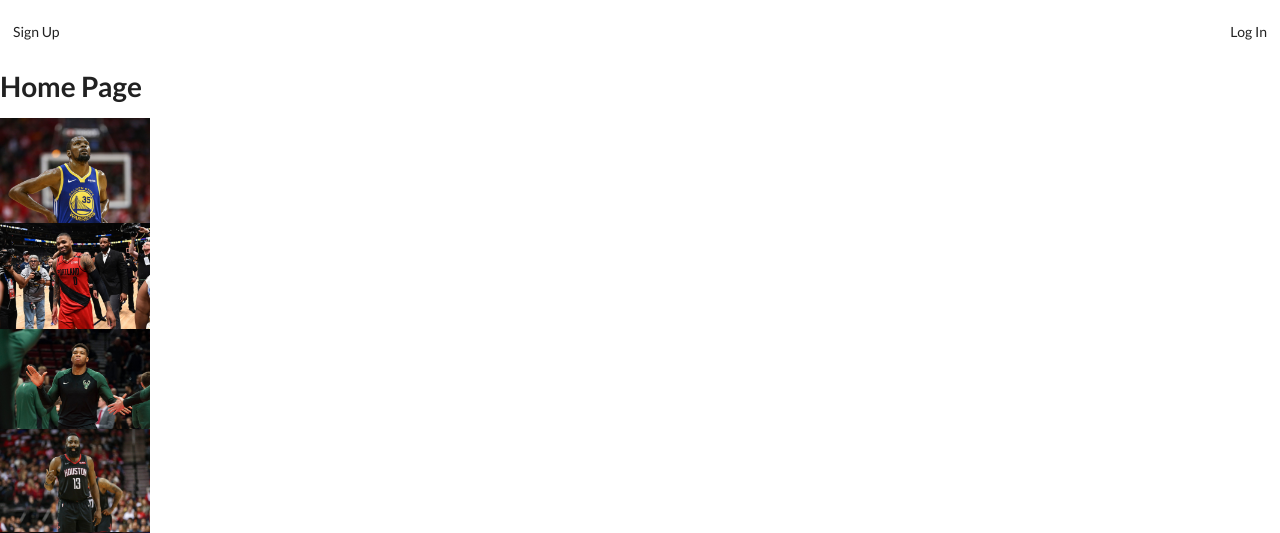
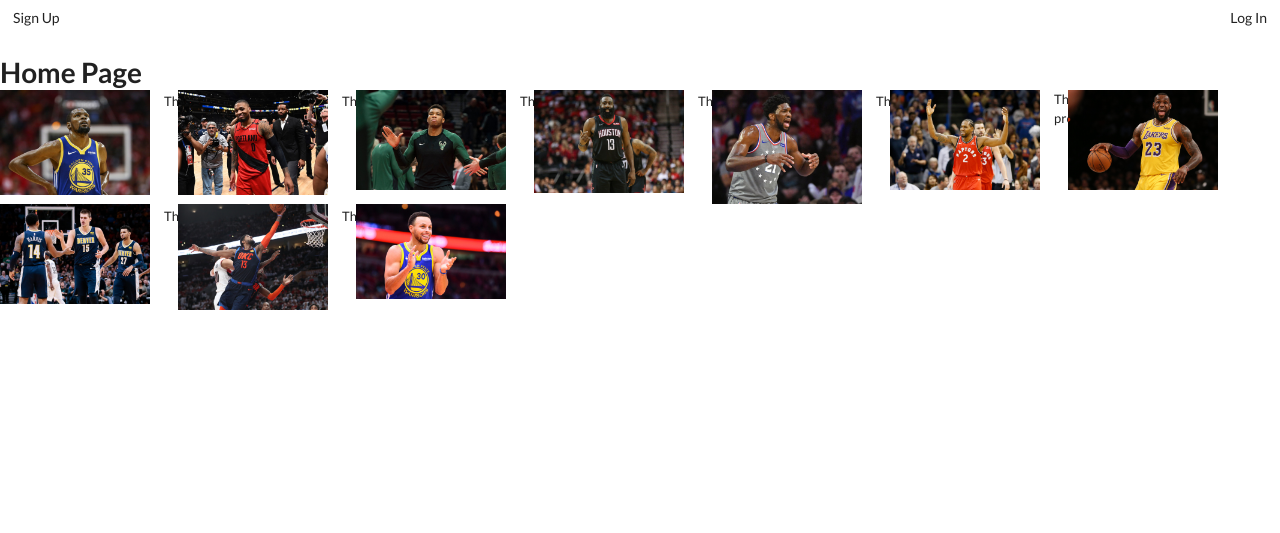
Before and after one commit to samiduara/fantasybasketball, a Django app: page / in a window 1280 px wide. Shown: the top 533 px of the page. Run offline with Django 3.2, Linux system fonts and the light colour scheme.

Commit message:
add grid to html

```diff
--- a/fantasybasketball/main_app/templates/base.html
+++ b/fantasybasketball/main_app/templates/base.html
@@ -10,7 +10,6 @@
     <link rel="stylesheet" href="{% static 'css/style.css' %}">
 </head>
 <body>
-    <link re;="stylesheet" href="{% static 'css/style.css' %}">
     <div class="ui secondary  menu">
         {% if user.is_authenticated %}
             <a class="item" href="{% url 'dashboard' %}">Dashboard</a>
--- a/fantasybasketball/main_app/templates/home.html
+++ b/fantasybasketball/main_app/templates/home.html
@@ -3,7 +3,8 @@
 {% block content %}
 
 <h1>Home Page</h1>
-    <div class='ui move reveal'>
+<div class='ui three column grid'>
+    <div class='ui move up reveal'>
         <div class='visible content'>
             <img src='static/images/kevin.jpg' class='ui small image'>
         </div>
@@ -91,4 +92,5 @@
             <p class='ui small image'>This is Stephen profile</p>
         </div>
     </div>
+</div>
 {% endblock %}
```
